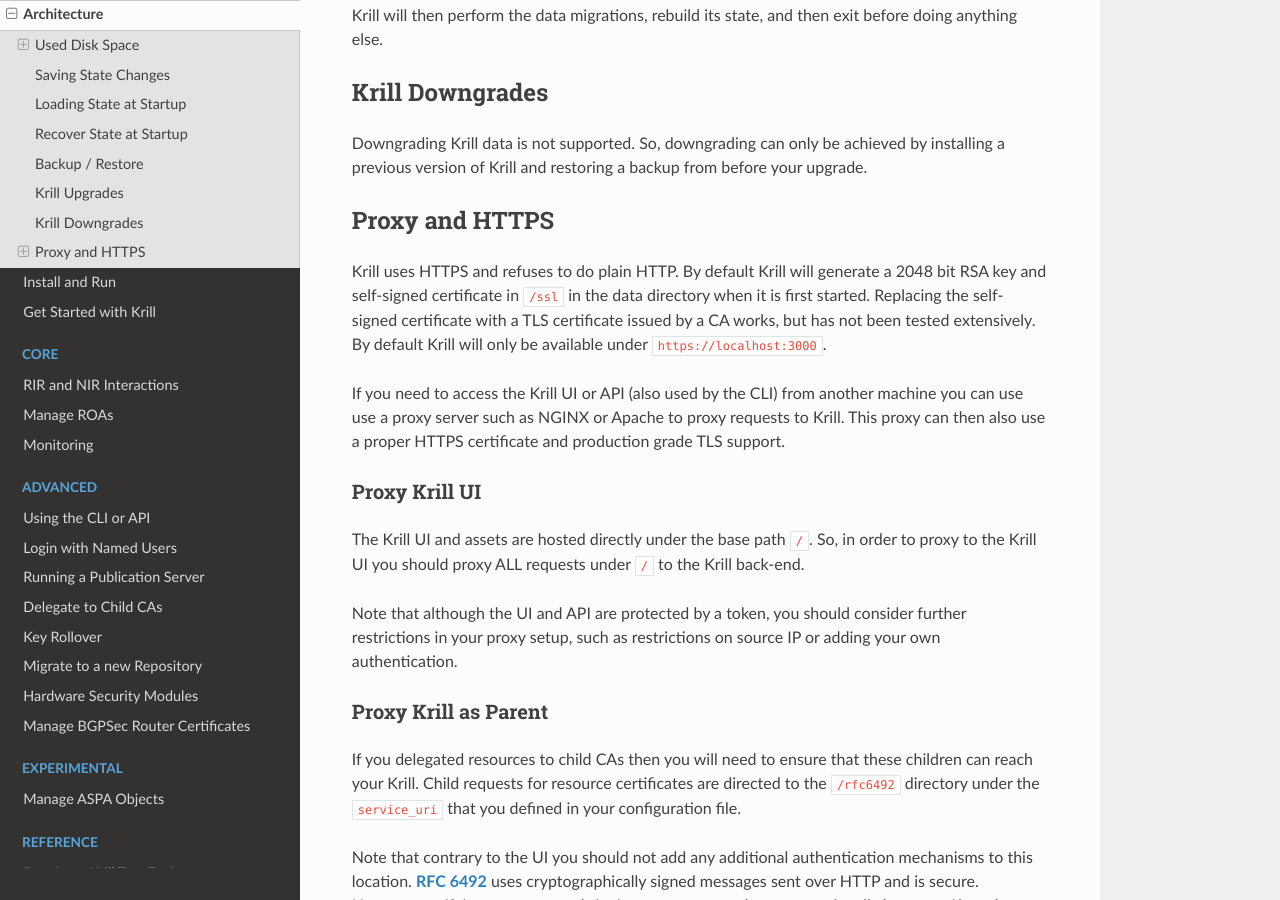
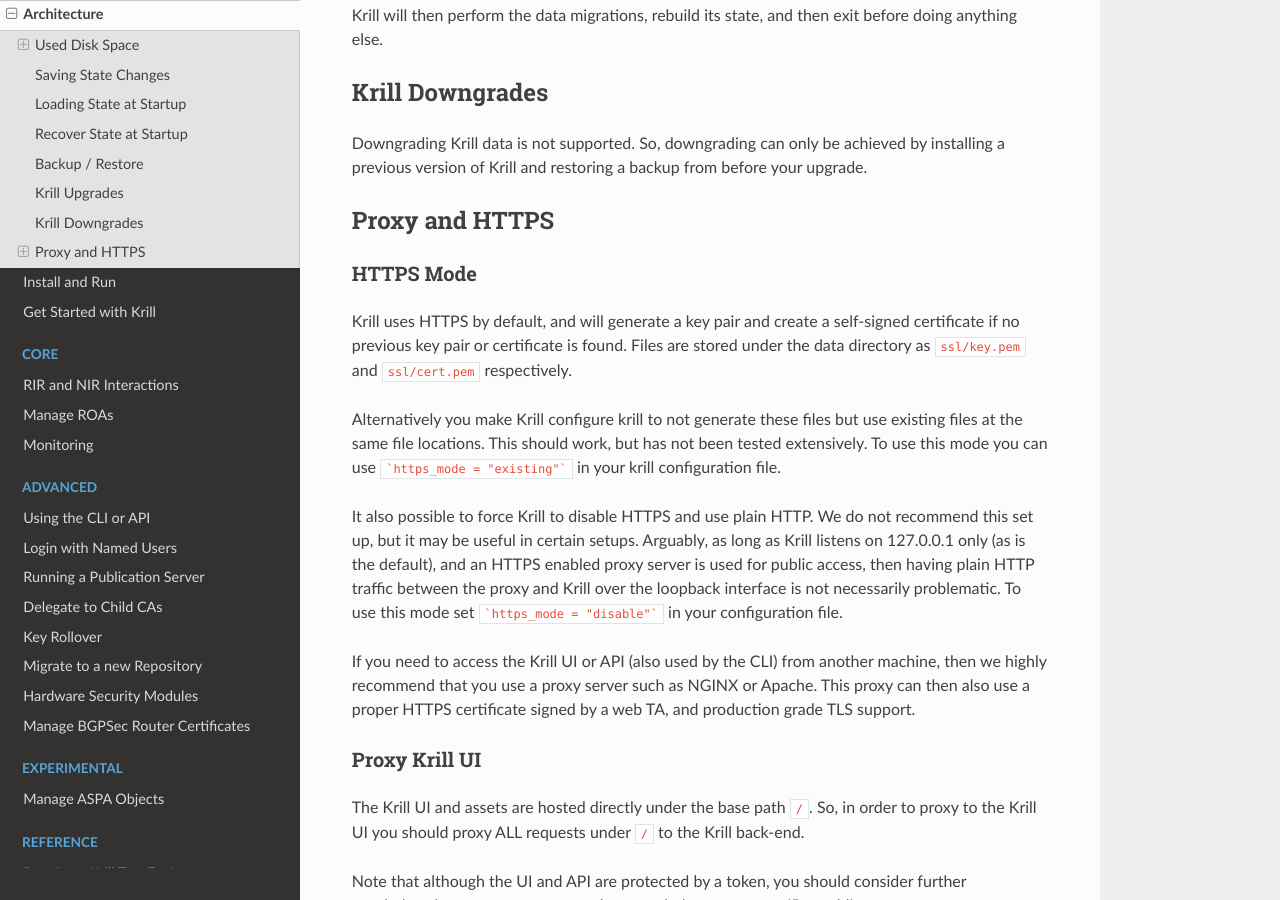
Before and after one commit to NLnetLabs/krill-manual, a Sphinx documentation site: the page built from source/architecture.rst, in a window 1280 px wide and 900 px high, scrolled down 4708 px. Built offline with Sphinx 7.4.7 and the Read the Docs theme 2.0.0, drawn with Linux system fonts in a browser that asks for light colours; the version number could not be read and is left out.

Commit message:
Update documentation on "https_mode"

````diff
--- a/source/architecture.rst
+++ b/source/architecture.rst
@@ -240,17 +240,31 @@
 Proxy and HTTPS
 ---------------
 
-Krill uses HTTPS and refuses to do plain HTTP. By default Krill will generate a
-2048 bit RSA key and self-signed certificate in :file:`/ssl` in the data
-directory when it is first started. Replacing the self-signed certificate with a
-TLS certificate issued by a CA works, but has not been tested extensively. By
-default Krill will only be available under ``https://localhost:3000``.
+HTTPS Mode
+""""""""""
 
-If you need to access the Krill UI or API (also used by the CLI) from another
-machine you can use use a proxy server such as NGINX or Apache to proxy requests
-to Krill. This proxy can then also use a proper HTTPS certificate and production
-grade TLS support.
+Krill uses HTTPS by default, and will generate a key pair and create a
+self-signed certificate if no previous key pair or certificate is found.
+Files are stored under the data directory as :file:`ssl/key.pem` and
+:file:`ssl/cert.pem` respectively.
 
+Alternatively you make Krill configure krill to not generate these files
+but use existing files at the same file locations. This should work, but
+has not been tested extensively. To use this mode you can use
+```https_mode = "existing"``` in your krill configuration file.
+
+It also possible to force Krill to disable HTTPS and use plain HTTP. We
+do not recommend this set up, but it may be useful in certain setups.
+Arguably, as long as Krill listens on 127.0.0.1 only (as is the default),
+and an HTTPS enabled proxy server is used for public access, then having
+plain HTTP traffic between the proxy and Krill over the loopback interface
+is not necessarily problematic. To use this mode set
+```https_mode = "disable"``` in your configuration file.
+
+If you need to access the Krill UI or API (also used by the CLI) from
+another machine, then we highly recommend that you use a proxy server
+such as NGINX or Apache. This proxy can then also use a proper HTTPS
+certificate signed by a web TA, and production grade TLS support.
 
 Proxy Krill UI
 """"""""""""""
````
